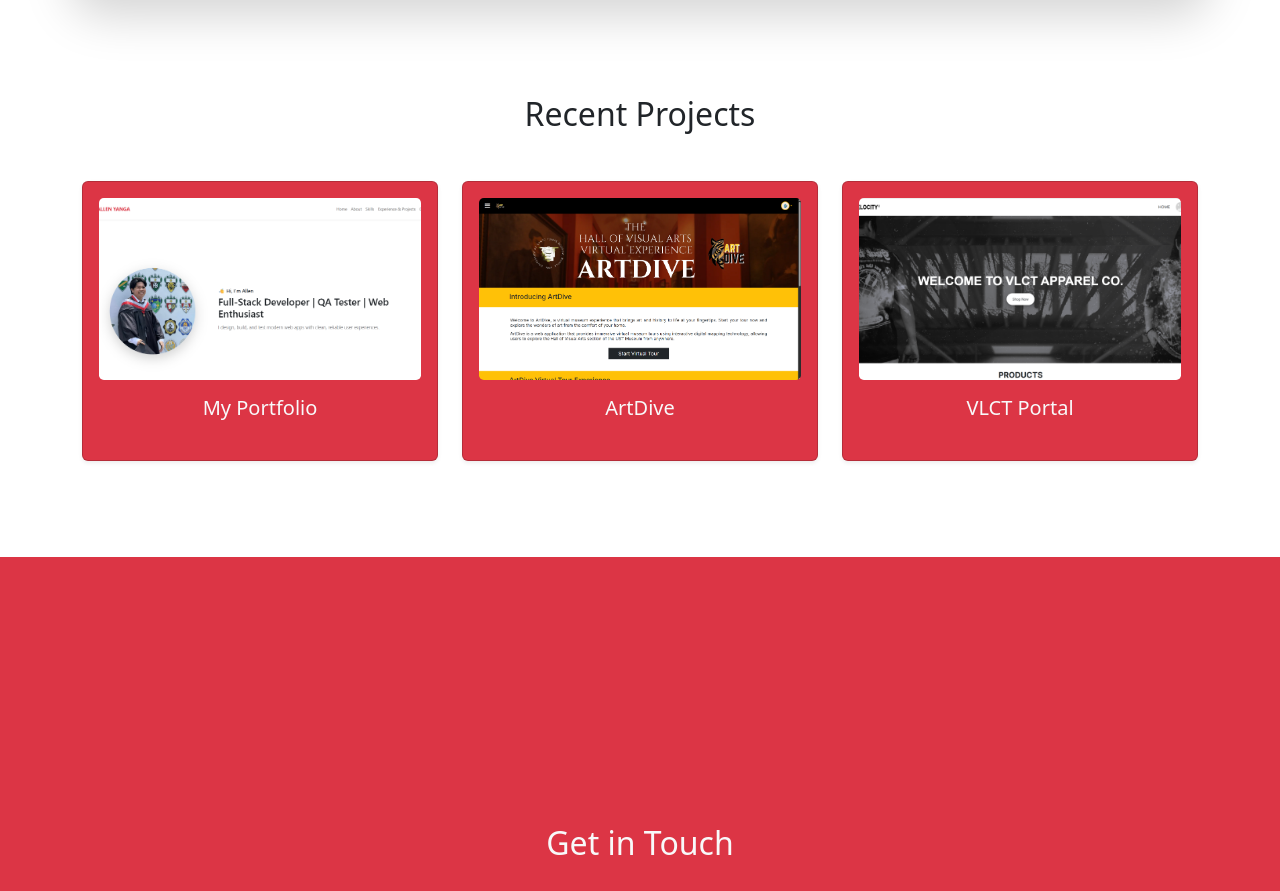
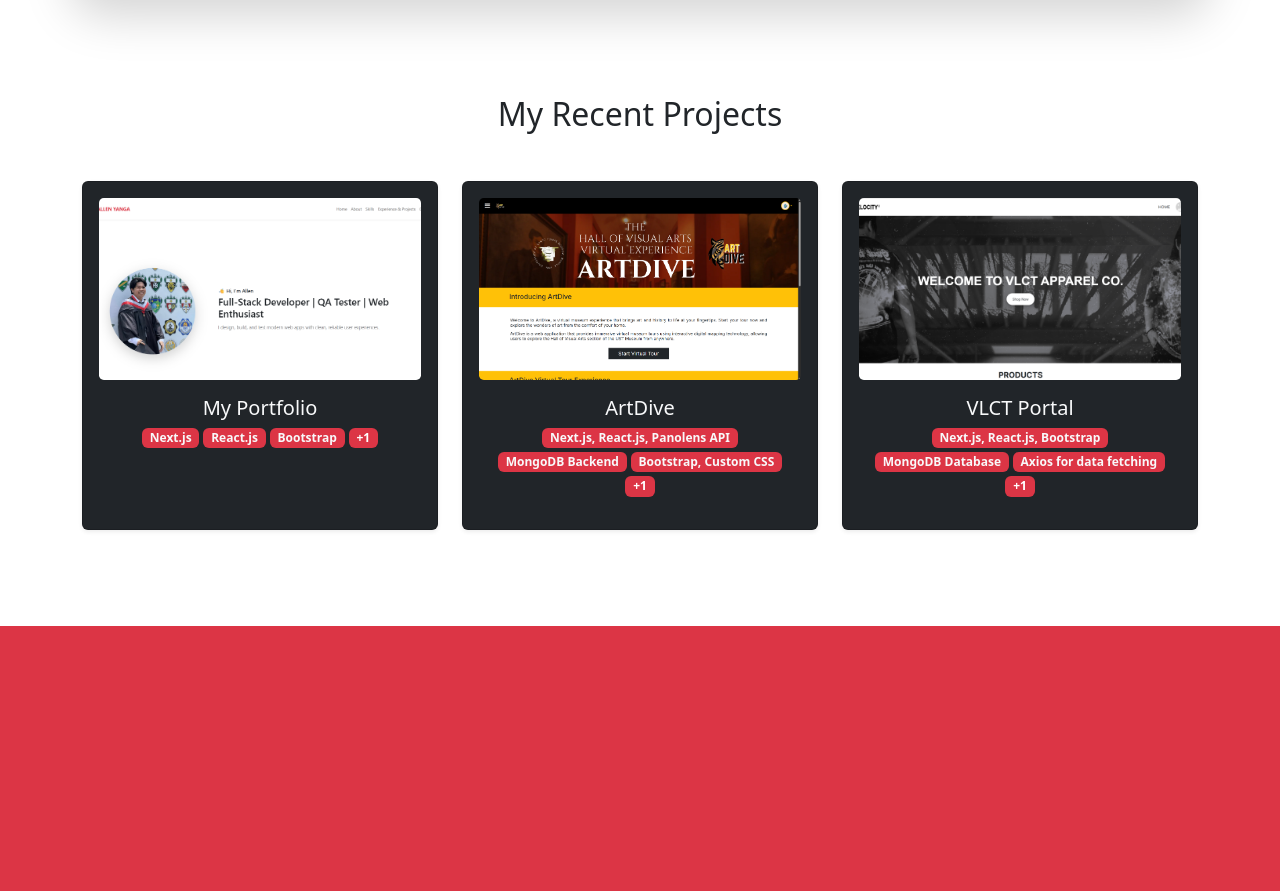
Before and after one commit to ja-yanga/portfolio, a Next.js app: page / in a window 1280 px wide. Shown: the part 2467-3358 px from the top of the page. Built offline with nearby package versions, Linux system fonts and the light colour scheme.

Commit message:
adjustments on projects section

```diff
--- a/components/ProjectsSection.jsx
+++ b/components/ProjectsSection.jsx
@@ -46,7 +46,7 @@
     {
       title: "VLCT Portal",
       description:
-        "E-commerce website for managing users, orders, and inventory.",
+        "An E-commerce website for managing users, orders, and inventory.",
       images: [
         "/vlct.png",
         "/vlct1.png",
@@ -96,7 +96,7 @@
   return (
     <section id="projects" className="py-5 bg-white">
       <div className="container mb-5">
-        <h2 className="mb-5 text-center">Recent Projects</h2>
+        <h2 className="mb-5 text-center">My Recent Projects</h2>
 
         <div className="row g-4">
           {projects.map((project, idx) => (
@@ -105,7 +105,7 @@
               className="col-md-4"
               onClick={() => setSelectedProject(project)}
             >
-              <div className="card h-100 shadow-sm bg-danger p-3 text-light project-card">
+              <div className="card h-100 shadow-sm bg-dark p-3 text-light project-card">
                 <div
                   className="position-relative"
                   style={{ width: "100%", paddingTop: "56.25%" }}
@@ -119,6 +119,20 @@
                 </div>
                 <div className="card-body text-center">
                   <h5 className="card-title">{project.title}</h5>
+
+                  {/* Tech badges */}
+                  <div className="d-flex flex-wrap justify-content-center gap-1 mt-2">
+                    {project.technologies.slice(0, 3).map((tech, idx) => (
+                      <span key={idx} className="badge bg-danger text-light">
+                        {tech}
+                      </span>
+                    ))}
+                    {project.technologies.length > 3 && (
+                      <span className="badge bg-danger">
+                        +{project.technologies.length - 3}
+                      </span>
+                    )}
+                  </div>
                 </div>
               </div>
             </div>
@@ -138,14 +152,27 @@
               role="document"
             >
               <div className="modal-content">
-                <div className="modal-header">
+                <div className="modal-header d-flex justify-content-between align-items-center">
                   <h5 className="modal-title">{selectedProject.title}</h5>
-                  <button
-                    type="button"
-                    className="btn-close"
-                    onClick={closeModal}
-                  ></button>
+                  <div className="d-flex gap-2">
+                    {selectedProject.link && (
+                      <a
+                        href={selectedProject.link}
+                        target="_blank"
+                        rel="noopener noreferrer"
+                        className="btn btn-danger btn-sm"
+                      >
+                        View Project
+                      </a>
+                    )}
+                    <button
+                      type="button"
+                      className="btn-close"
+                      onClick={closeModal}
+                    ></button>
+                  </div>
                 </div>
+
                 <div className="modal-body">
                   {/* Carousel / Single Image */}
                   <div className="position-relative mb-3 text-center">
@@ -200,18 +227,6 @@
                       </ul>
                     </div>
                   )}
-
-                  {/* Project Link */}
-                  {selectedProject.link && (
-                    <a
-                      href={selectedProject.link}
-                      target="_blank"
-                      rel="noopener noreferrer"
-                      className="btn btn-danger"
-                    >
-                      View Project
-                    </a>
-                  )}
                 </div>
               </div>
             </div>
```
